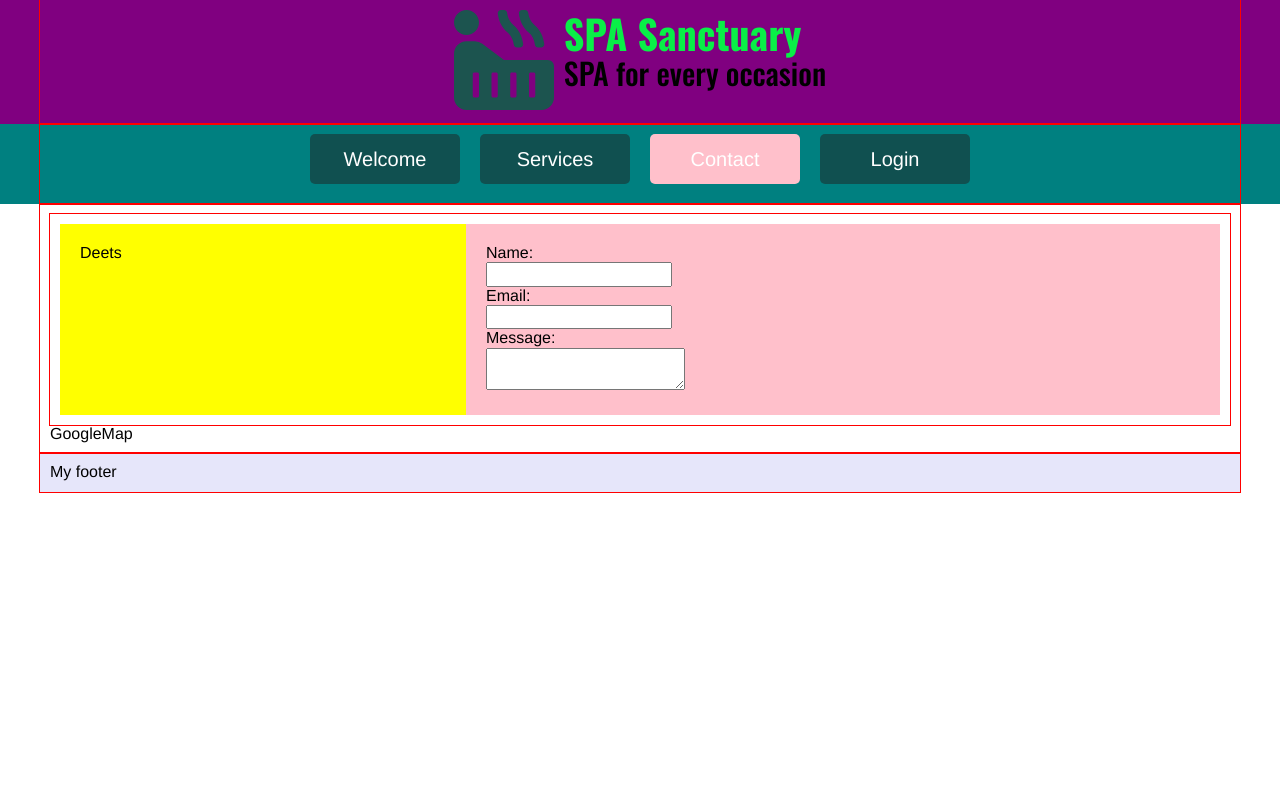
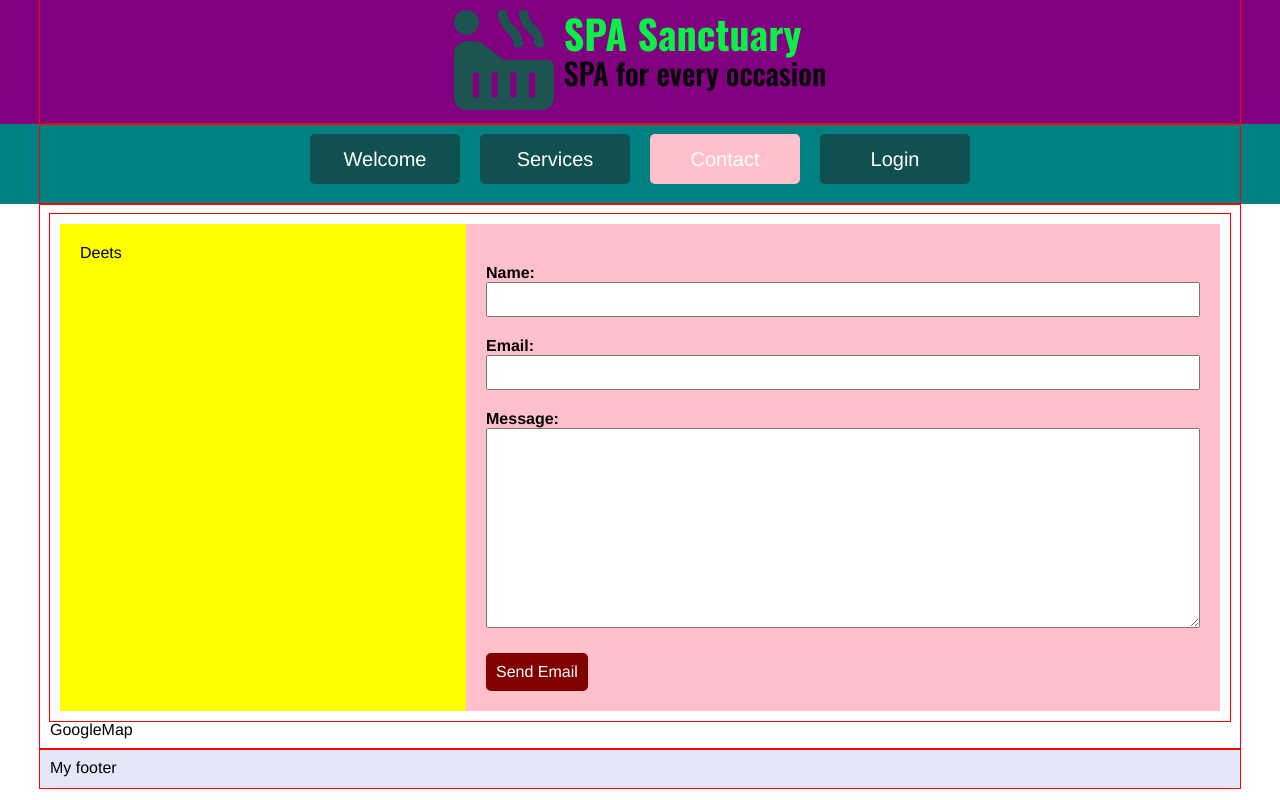
Before and after one commit to tbatunclax/My-Final-Project, a React (Create React App) app: page /contact in a window 1280 px wide. Built offline with nearby package versions, Linux system fonts and the light colour scheme.

Commit message:
complete contact form add axios api

```diff
--- a/src/App/Pages/Contact/ContactForm.jsx
+++ b/src/App/Pages/Contact/ContactForm.jsx
@@ -1,8 +1,12 @@
 import React, { useState } from 'react';
 import styled from 'styled-components';
 
+/* Scripts ---------- */
+import API from '../../../common/axios.js';
+
 /* Components -------- */
 import FormGroup from '../../../common/Forms/FormGroup.jsx';
+import Button from '../../../common/Forms/Button.jsx';
 
 const formFields = {
     nameField: {
@@ -10,18 +14,33 @@ const formFields = {
         label: 'Name',
         inputType: 'text',
         value: '',
+        validate: {
+            required: true,
+            valid: true,
+            message: '',
+        }
     },
     emailField: {
         id: 'userEmail',
         label: 'Email',
         inputType: 'email',
         value: '',
+        validate: {
+            required: true,
+            valid: true,
+            message: '',
+        }
     },
     messageField: {
         id: 'userMessage',
         label: 'Message',
         inputType: 'textarea',
         value: '',
+        validate: {
+            required: false,
+            valid: true,
+            message: '',
+        }
     },
 }
 
@@ -32,7 +51,7 @@ const ContactForm = () => {
     const [userMessage, userMessageUpdate] = useState(formFields.messageField);
 
     const handleChange = (event, formField) => {
-        console.log(event.target.value, formField);
+       // console.log(event.target.value, formField);
 //grandpa
         //update input
         const newField = {
@@ -41,6 +60,21 @@ const ContactForm = () => {
             value: event.target.value,
         }
         //if() condition
+        if(newField.validate.required === true){
+            console.log('Validating: ', newField.label);
+
+            if(newField.value.length < 4){
+                newField.validate.valid =false;
+                newField.validate.message = `You forgot to fill out the ${newField.label} field`;
+
+            }else {
+                newField.validate.valid =true;
+                newField.validate.message = ``;
+            }
+
+        }
+
+
         if(formField.id === 'userName') {
             userNameUpdate(newField);
         }
@@ -53,9 +87,34 @@ const ContactForm = () => {
         }
     }
 
+   //method to submit
+
+   const handleFormSubmit = (event) => {
+    event.preventDefault();
+    console.log('Captured Form Submit, we will take it from here.');
+
+    if( userName.validate.valid === true && userEmail.validate.valid === true ){
+        console.log('Valid Submitting form.');
+
+        // .. AJAX goes here: AKA AXIOS
+
+        const postData = {
+            userName: userName,
+            userEmail: userEmail,
+            userMessage: userMessage,
+        }
+
+
+        API.post('/sendEmail',postData).then((result)=>{
+                console.log('result',result);
+        });
+    }
+}
+
+
     return (
         <ContactFormStyled className='ContactForm'>
-            <form>
+             <form onSubmit={ handleFormSubmit }>
                 <FormGroup
                     formField = { userName }
                     onChange={handleChange }
@@ -68,6 +127,7 @@ const ContactForm = () => {
                     formField = { userMessage }
                     onChange={ handleChange }
                 />
+               <Button type='submit'>Send Email</Button>
             </form>
         </ContactFormStyled>
     );
--- /dev/null
+++ b/src/common/Forms/Button.jsx
@@ -0,0 +1,32 @@
+import React from 'react';
+import styled from 'styled-components';
+
+const Button = ({children, type}) => {
+
+    return (
+        <ButtonStyled
+            className='Button'
+            type={ type }
+        >
+            { children }
+        </ButtonStyled>
+    );
+}
+
+export default Button;
+
+const ButtonStyled = styled.button`
+    background-color: maroon;
+    color: white;
+    padding: 10px;
+    border: none;
+    outline: none;
+    border-radius: 5px;
+
+    &:hover {
+        background-color: #600202;
+    }
+    &:active {
+        background-color: black;
+    }
+`;
--- a/src/common/Forms/FormGroup.jsx
+++ b/src/common/Forms/FormGroup.jsx
@@ -11,6 +11,10 @@ const FormGroup = ({formField, onChange}) => {
     return (
         <FormGroupStyled className='FormGroup'>
             <label htmlFor={ formField.id }>{ formField.label }:</label>
+            {
+                (formField.validate.message) &&
+                <div className="feedback">{ formField.validate.message }</div>
+            }
             <Control formField={ formField } onChange = { onChange }/>
         </FormGroupStyled>
     );
@@ -19,5 +23,24 @@ const FormGroup = ({formField, onChange}) => {
 export default FormGroup;
 
 const FormGroupStyled = styled.div`
+    margin: 20px 0px;
+    label {
+        font-weight: bold;
+    }
+    .feedback {
+        color: red;
+        margin: 5px 0px;
+    }
 
+    .Control {
+        input, textarea {
+            width: 100%;
+            font-size: 18px;
+            padding: 5px;
+        }
+
+        textarea {
+            height: 200px;
+        }
+    }
 `;
```
